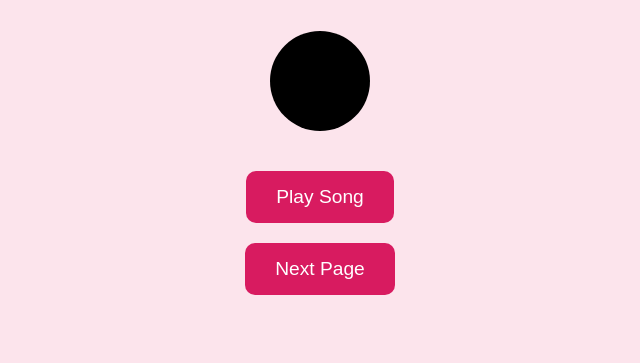
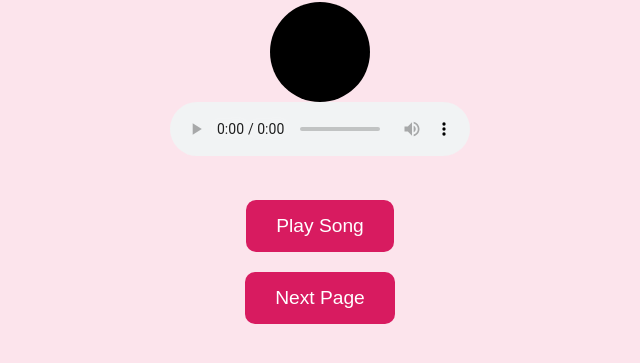
Before and after one commit to Sahiljain6/happywomenday, a plain HTML site: page page2.html in a window 1280 px wide. Shown: the part 307-670 px from the top of the page, without its empty margins (320-960 px from the left). Drawn offline with Linux system fonts and the light colour scheme.

Commit message:
Update page2.html

```diff
--- a/page2.html
+++ b/page2.html
@@ -12,7 +12,7 @@
         <h1>Enjoy the Music</h1>
         <div class="music-player">
             <div class="disc" id="disc"></div>
-            <audio id="song" src="song.mp3"></audio>
+            <audio id="song" src="song.mp3" controls></audio>
         </div>
         <button onclick="playMusic()">Play Song</button>
         <button onclick="window.location.href='page3.html'">Next Page</button>
```
